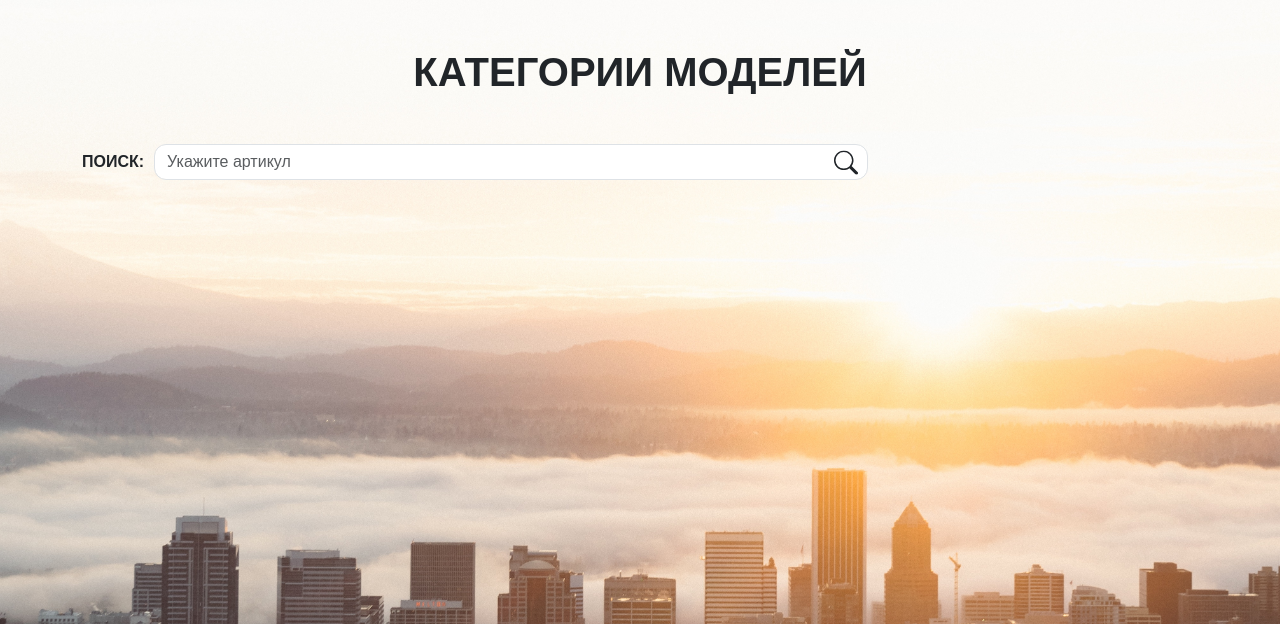
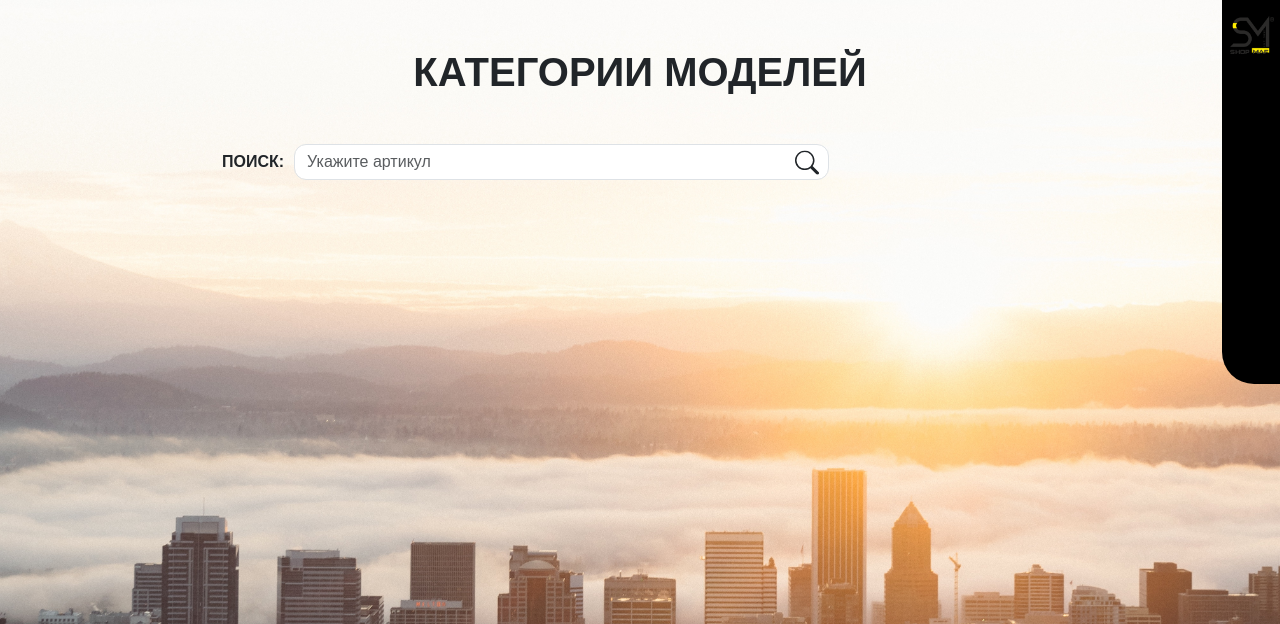
Before and after one commit to dryhands-ru/shopmaf, a Django app: page / in a window 1280 px wide. Shown: the top 624 px of the page. Run offline with Django 5.2, Linux system fonts and the light colour scheme; data that the repository does not hold is empty; some libraries are stand-ins or nearby versions.

Commit message:
production_2

```diff
--- a/mafs/static/mafs/css/style.css
+++ b/mafs/static/mafs/css/style.css
@@ -11,7 +11,7 @@ body {
     font-family: 'montserrat-bold', sans-serif;
     background: url('../img/background.jpg') no-repeat center center fixed;
     background-size: cover; /* Подгоняет изображение по размеру экрана */
-}
+  }
 
 .category-card {
     cursor: pointer;
@@ -162,3 +162,48 @@ input:hover, input:focus {
 .card-title {
     margin-bottom: 0!important;
 }
+.footer {
+    height: 48%;
+    background-color: #000;
+    position: absolute;
+    top: 0;
+    right: 0;
+    width: 58px;
+    border-radius: 0 0 0 32px;
+}
+.footer_mobile {
+    height: 64px;
+    background-color: #000;
+    position: absolute;
+    bottom: 0;
+    width: 100%;
+    border-radius: 16px 16px 0 0;
+}
+.logo_1 {
+    width: 52px;
+    padding-top: 16px;
+    padding-left: 8px;
+}
+.logo_2 {
+    width: 64px;
+    padding-top: 12px;
+    padding-left: 16px;
+}
+
+@media (min-width: 576px) {
+    .container, .container-sm {
+        max-width: 480px;
+    }
+}
+
+@media (min-width: 768px) {
+    .container, .container-md, .container-sm {
+        max-width: 640px;
+    }
+}
+
+@media (min-width: 992px) {
+    .container, .container-lg, .container-md, .container-sm {
+        max-width: 860px;
+    }
+}
--- a/mafs/templates/mafs/cat_list.html
+++ b/mafs/templates/mafs/cat_list.html
@@ -9,9 +9,8 @@
     <link rel="stylesheet" href="{% static 'mafs/css/style.css' %}">
 </head>
 <body>
-<div class="container mt-5">
-    <h1 class="text-center mb-5">Категории моделей</h1>
-
+<div class="container">
+    <h1 class="text-center mt-5 mb-5">Категории моделей</h1>
     <div class="search-container mb-4">
         <label for="searchInput">ПОИСК:</label>
         <div class="search-input d-flex">
@@ -23,10 +22,9 @@
             </span>
         </div>
     </div>
-
     <!-- Контейнер для результатов поиска -->
-<div id="searchResults" class="search-results"></div>
-
+    <div id="searchResults" class="search-results">
+    </div>
     <!-- Категории -->
     <div class="row">
         {% for category in categories %}
@@ -52,6 +50,13 @@
     </div>
 </div>
 
+    <div class="footer d-none d-sm-block">
+        <img class="logo_1" src="{% static 'mafs/img/лого.png' %}" alt="">
+    </div>
+    <div class="footer_mobile d-block d-sm-none">
+        <img class="logo_2" src="{% static 'mafs/img/лого.png' %}" alt="">
+    </div>
+
 <script src="https://code.jquery.com/jquery-3.6.0.min.js"></script>
 <script src="{% static 'mafs/js/bootstrap.bundle.min.js' %}"></script>
 <script src="{% static 'mafs/js/main.js' %}"></script>
```
Also changed, not shown: mafs/static/mafs/img/лого.png (added). Lines whose indentation alone changed are shown as unchanged.
